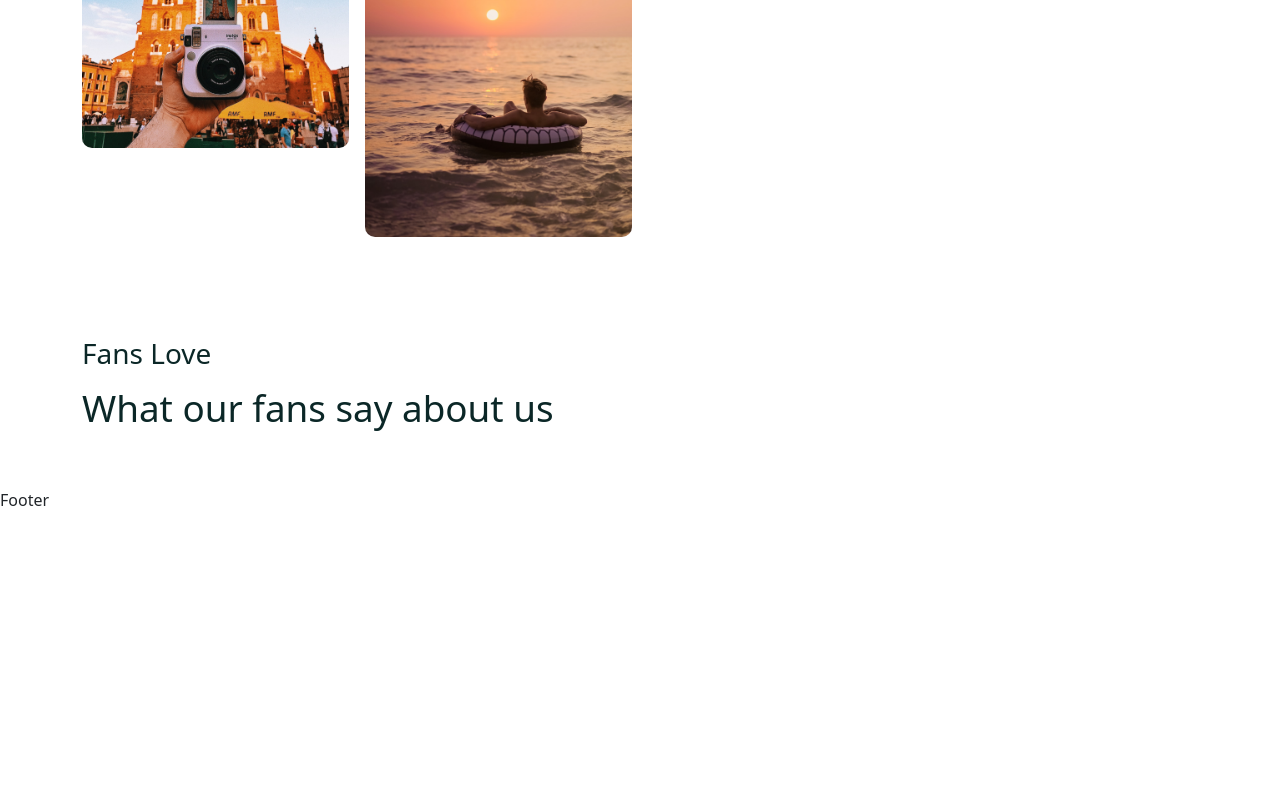
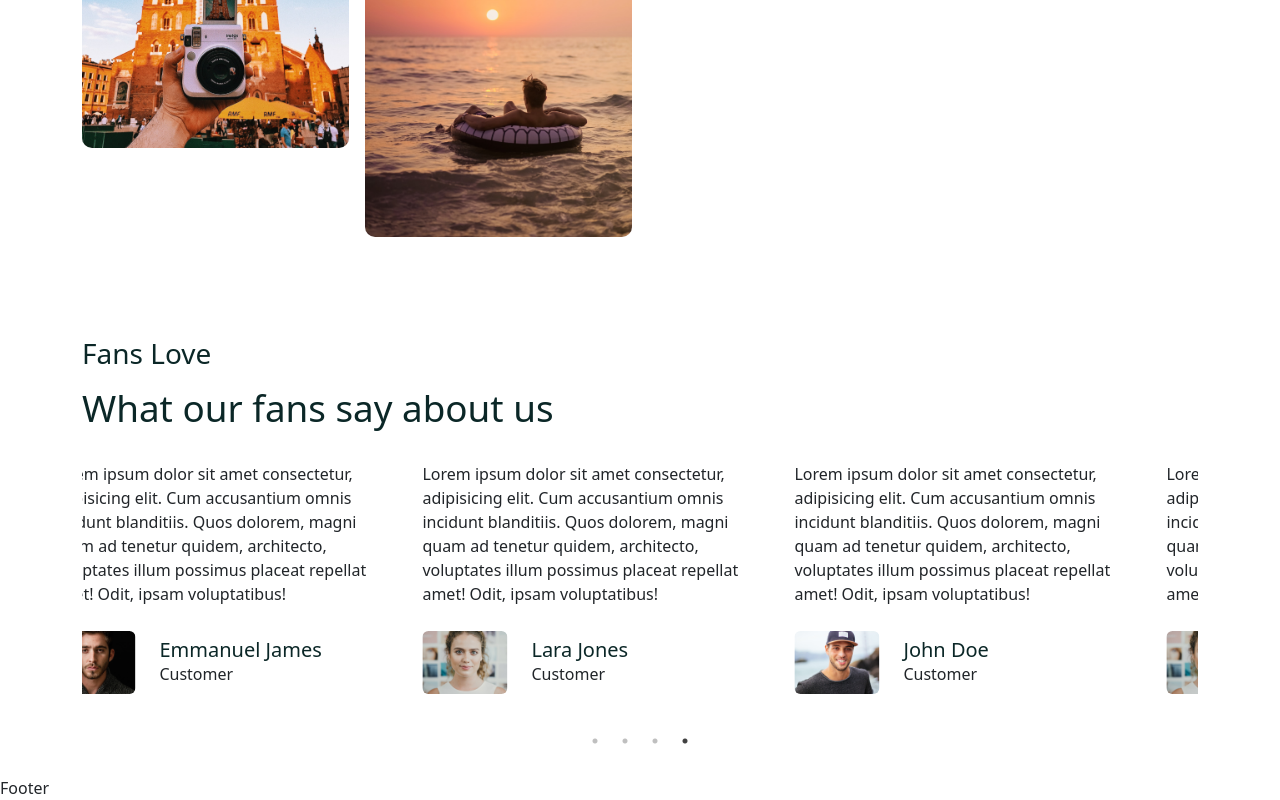
Before and after one commit to Billyrosecodes/Tour_app, a React (Create React App) app in the folder frontend/: page /home in a window 1280 px wide. Shown: the part 3205-4005 px from the top of the page. Before the commit the page ends 3717 px from the top, so only its background shows below. Built offline with nearby package versions, Linux system fonts and the light colour scheme; a web font is replaced by a local one.

Commit message:
adding the slider including the adjoining images

```diff
--- a/frontend/package.json
+++ b/frontend/package.json
@@ -41,5 +41,8 @@
       "last 1 firefox version",
       "last 1 safari version"
     ]
+  },
+  "devDependencies": {
+    "@types/react-slick": "^0.23.10"
   }
 }
--- /dev/null
+++ b/frontend/src/components/Testimonial/Testimonials.jsx
@@ -0,0 +1,107 @@
+import React from "react";
+import Slider from "react-slick";
+import ava01 from "../../assets/images/ava-1.jpg";
+import ava02 from "../../assets/images/ava-2.jpg";
+import ava03 from "../../assets/images/ava-3.jpg";
+
+const Testimonials = () => {
+
+    const settings= {
+        dots:true,
+        infinite:true,
+        autoplay:true,
+        speed:1000,
+        swipeToSlide:true,
+        autoplaySpeed:2000,
+        slidesToShow:3,
+
+        responsive:[
+            {
+                breakpoint: 992,
+                settings: {
+                    slidesToShow: 2,
+                    slidesToScroll: 1,
+                    infinite: true,
+                    dots: true,
+                },
+            },
+            {
+                breakpoint: 576,
+                settings: {
+                    slidesToShow: 1,
+                    slidesToScroll: 1,
+                },
+            },
+        ]
+    }
+
+  return <Slider {...settings}>
+    <div className="testimonial py-4 px-3">
+      <p>
+        Lorem ipsum dolor sit amet consectetur, adipisicing elit. Cum
+        accusantium omnis incidunt blanditiis. Quos dolorem, magni quam ad
+        tenetur quidem, architecto, voluptates illum possimus placeat repellat
+        amet! Odit, ipsam voluptatibus!
+      </p>
+
+      <div className="d-flex align-items-center gap-4 mt-3">
+        <img src={ava01} className="w-25 h-25 rounded-2" alt="" />
+        <div>
+            <h5 className="mb-0 mt-3 ">John Doe</h5>
+            <p>Customer</p>
+        </div>
+      </div>
+    </div>
+    <div className="testimonial py-4 px-3">
+      <p>
+        Lorem ipsum dolor sit amet consectetur, adipisicing elit. Cum
+        accusantium omnis incidunt blanditiis. Quos dolorem, magni quam ad
+        tenetur quidem, architecto, voluptates illum possimus placeat repellat
+        amet! Odit, ipsam voluptatibus!
+      </p>
+
+      <div className="d-flex align-items-center gap-4 mt-3">
+        <img src={ava02} className="w-25 h-25 rounded-2" alt="" />
+        <div>
+            <h5 className="mb-0 mt-3 ">Lara Jones</h5>
+            <p>Customer</p>
+        </div>
+      </div>
+    </div>
+    <div className="testimonial py-4 px-3">
+      <p>
+        Lorem ipsum dolor sit amet consectetur, adipisicing elit. Cum
+        accusantium omnis incidunt blanditiis. Quos dolorem, magni quam ad
+        tenetur quidem, architecto, voluptates illum possimus placeat repellat
+        amet! Odit, ipsam voluptatibus!
+      </p>
+
+      <div className="d-flex align-items-center gap-4 mt-3">
+        <img src={ava03} className="w-25 h-25 rounded-2" alt="" />
+        <div>
+            <h5 className="mb-0 mt-3 ">Emmanuel James</h5>
+            <p>Customer</p>
+        </div>
+      </div>
+    </div>
+
+    <div className="testimonial py-4 px-3">
+      <p>
+        Lorem ipsum dolor sit amet consectetur, adipisicing elit. Cum
+        accusantium omnis incidunt blanditiis. Quos dolorem, magni quam ad
+        tenetur quidem, architecto, voluptates illum possimus placeat repellat
+        amet! Odit, ipsam voluptatibus!
+      </p>
+
+      <div className="d-flex align-items-center gap-4 mt-3">
+        <img src={ava02} className="w-25 h-25 rounded-2" alt="" />
+        <div>
+            <h5 className="mb-0 mt-3 ">Lara Jones</h5>
+            <p>Customer</p>
+        </div>
+      </div>
+    </div>
+  </Slider>
+};
+
+export default Testimonials;
--- a/frontend/src/pages/Home.jsx
+++ b/frontend/src/pages/Home.jsx
@@ -13,6 +13,7 @@
 import ServiceList from "../services/ServiceList";
 import FeaturedTourList from "../components/Featured-tours/FeaturedTourList";
 import MasonryImagesGallery from "../components/Images-gallery/MasonryImagesGallery";
+import Testimonials from "../components/Testimonial/Testimonials";
 
 const Home = () => {
   return (
@@ -153,6 +154,9 @@
               <Subtitle subtitle={"Fans Love"} />
               <h2 className="testimonial_title">What our fans say about us</h2>
             </Col>
+            <Col lg="12">
+              <Testimonials />
+            </Col>
           </Row>
         </Container>
       </section>
```
Also changed, not shown: 1 other file (tests, documents, lock files or other folders).
